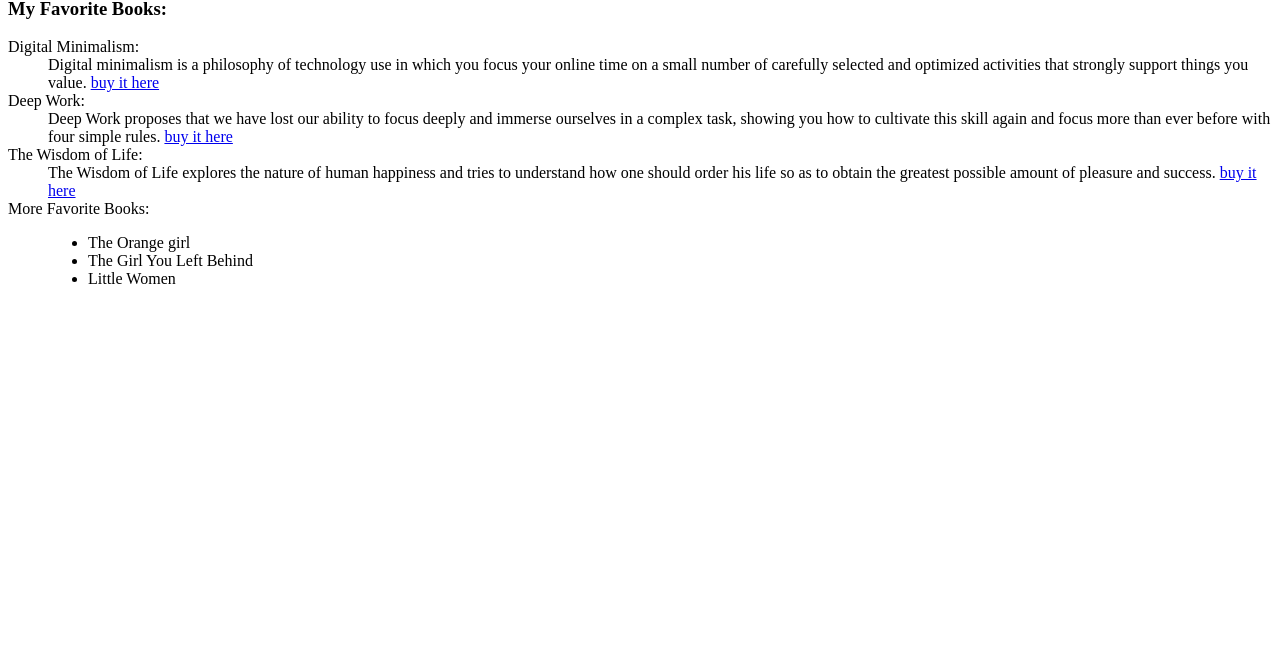
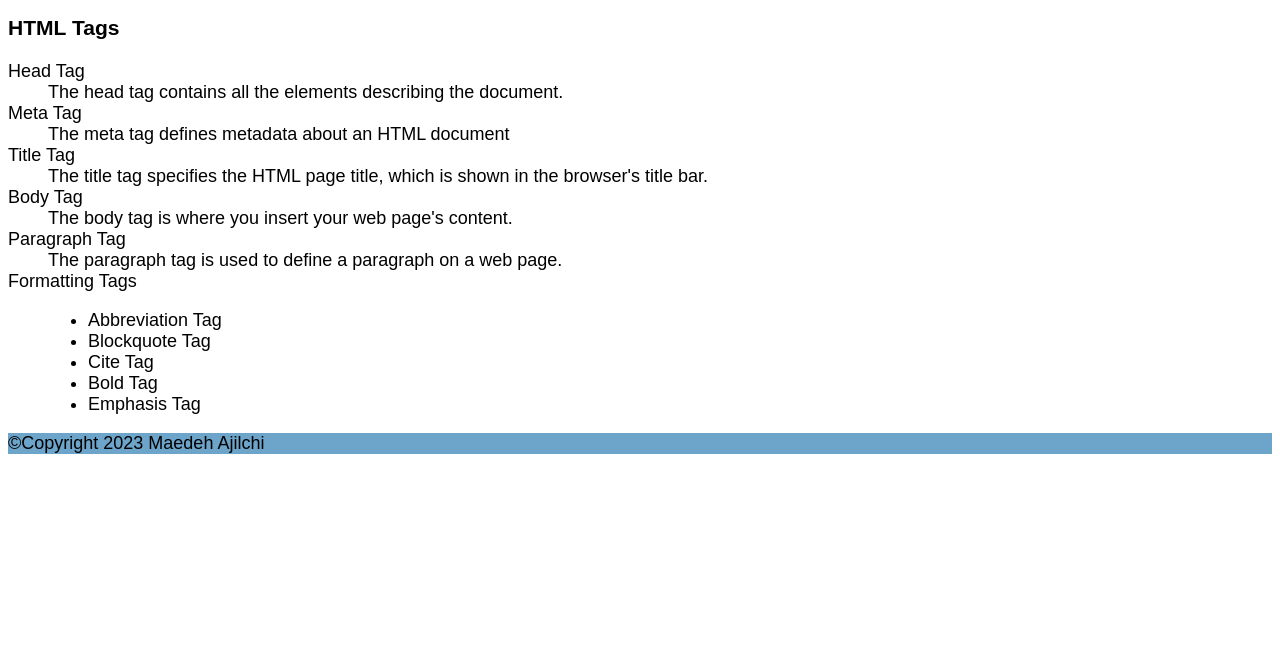
Before and after one commit to ajil0003/ajil0003.github.io, a plain HTML site: page html-assignment/notes.html in a window 1280 px wide. Shown: the part 137-800 px from the top of the page. Drawn offline with Linux system fonts and the light colour scheme.

Commit message:
finishes assignment

```diff
--- /dev/null
+++ b/html-assignment/css/main.css
@@ -0,0 +1,40 @@
+body {
+    font-family: Arial, Helvetica, sans-serif;
+    font-size: 18px;
+}
+
+header,
+footer {
+    background-color: rgb(109, 165, 202);
+}
+
+.site-title {
+    color: rgb(6, 62, 84);
+}
+
+#my-image {
+    box-shadow: 0 0 2px 1px black;
+}
+
+.square ul {
+    list-style: square;
+}
+
+.square ul li:nth-child(odd) {
+    background-color: antiquewhite;
+}
+
+nav ul {
+    list-style: none;
+}
+
+nav ul a {
+    text-decoration: none;
+    border: 2px solid rgb(26, 66, 85);
+    background-color: antiquewhite;
+}
+
+nav ul a:hover,
+nav ul a:focus {
+    background-color: rgb(154, 177, 191);
+}
--- a/html-assignment/notes.html
+++ b/html-assignment/notes.html
@@ -4,6 +4,7 @@
 <head>
     <meta charset="UTF-8">
     <title>Maedeh - Notes </title>
+    <link rel="stylesheet" href="css/main.css">
 </head>
 
 <body>
@@ -21,42 +22,34 @@
     <main>
 
         <section>
-            <h3>My Favorite Books:</h3>
+            <h3>HTML Tags</h3>
             <dl>
-                <dt> Digital Minimalism:</dt>
-                <dd>Digital minimalism is a philosophy of technology use in which you focus your online time
-                    on a small number of carefully selected and optimized activities that strongly support things you
-                    value. <a href="https://www.amazon.ca/Digital-Minimalism-Choosing-Focused-Noisy/dp/0525536515"
-                        target="_blank">buy it here</a></dd>
-                <dt> Deep Work:</dt>
-                <dd>Deep Work proposes that we have lost our ability to focus deeply and immerse ourselves in a complex
-                    task,
-                    showing you how to cultivate this skill again and focus more than ever before with four simple
-                    rules. <a href="https://www.amazon.ca/Deep-Work-Focused-Success-Distracted/dp/1455586692"
-                        target="_blank">buy it here</a></dd>
-
-                <dt>The Wisdom of Life:</dt>
-                <dd>The Wisdom of Life explores the nature of human happiness and tries to understand how one should
-                    order his life
-                    so as to obtain the greatest possible amount of pleasure and success. <a
-                        href="https://www.amazon.ca/Wisdom-Life-Arthur-Schopenhauer/dp/0486435504" target="_blank">buy
-                        it here</a></dd>
-
-
-                <dt>More Favorite Books:</dt>
+                <dt> Head Tag</dt>
+                <dd>The head tag contains all the elements describing the document. </dd>
+                <dt>Meta Tag</dt>
+                <dd> The meta tag defines metadata about an HTML document</dd>
+                <dt> Title Tag</dt>
+                <dd>The title tag specifies the HTML page title, which is shown in the browser&apos;s title bar. </dd>
+                <dt>Body Tag</dt>
+                <dd>The body tag is where you insert your web page&apos;s content. </dd>
+                <dt>Paragraph Tag</dt>
+                <dd>The paragraph tag is used to define a paragraph on a web page.</dd>
+                <dt>Formatting Tags</dt>
 
                 <dd>
                     <ul>
-                        <li>The Orange girl </li>
-                        <li>The Girl You Left Behind</li>
-                        <li>Little Women</li>
+                        <li>Abbreviation Tag</li>
+                        <li>Blockquote Tag</li>
+                        <li>Cite Tag</li>
+                        <li>Bold Tag</li>
+                        <li>Emphasis Tag</li>
                     </ul>
                 </dd>
             </dl>
         </section>
     </main>
     <footer>
-
+        &copy;Copyright 2023 Maedeh Ajilchi
     </footer>
 </body>
 
```
Also changed, not shown: html-assignment/index.html (+9 -6 lines), week5/contact.html (+1 -1 lines), week5/index.html (+1 -1 lines).
